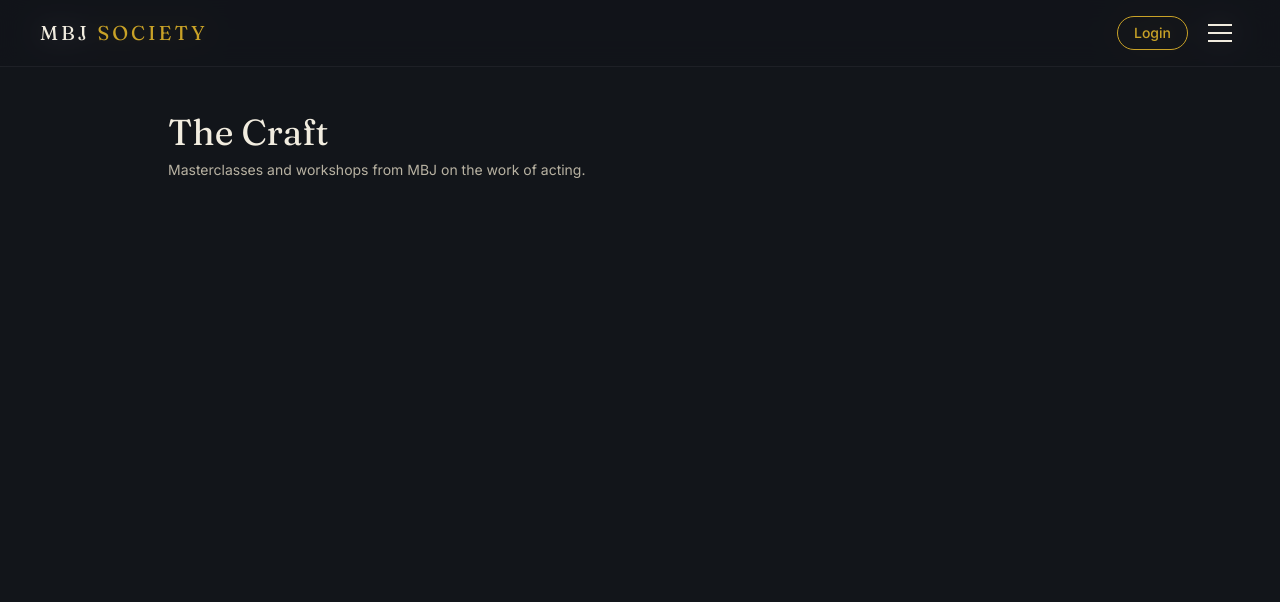
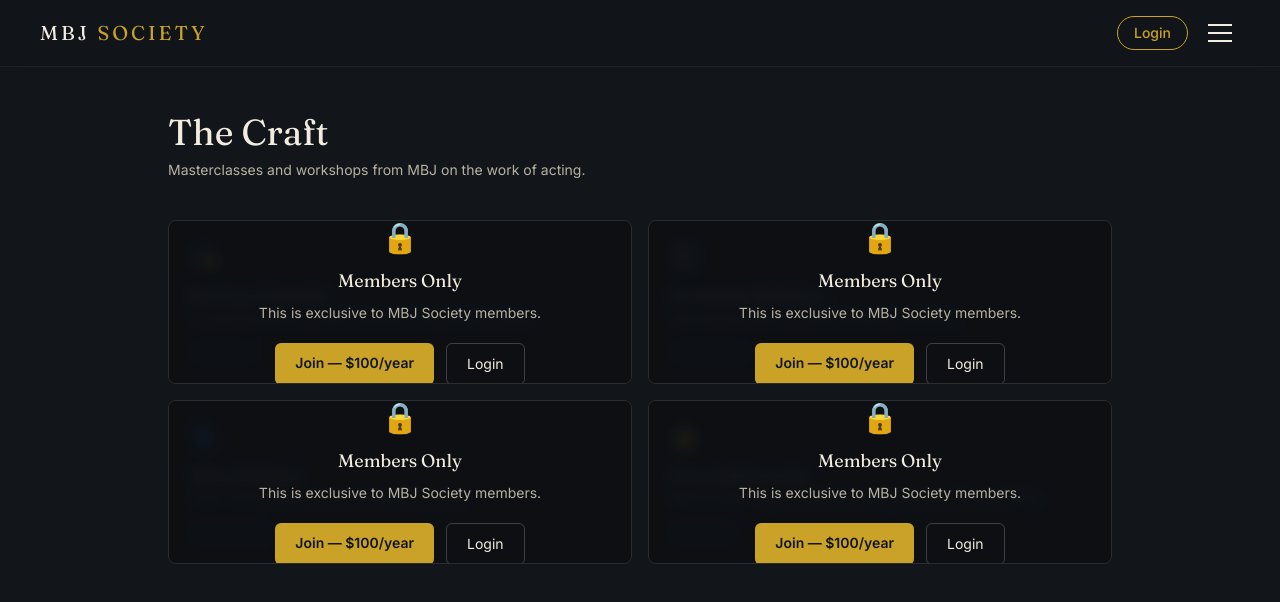
Before and after one commit to 0williamsbernard0-sketch/Michael-J, a Next.js app: page /craft in a window 1280 px wide. Shown: the top 602 px of the page. Built offline with nearby package versions, Linux system fonts and the light colour scheme.

Commit message:
Update LockGate.tsx

```diff
--- a/components/LockGate.tsx
+++ b/components/LockGate.tsx
@@ -1,110 +1,50 @@
 "use client";
 
 import Link from "next/link";
-import { usePathname } from "next/navigation";
-import { useState } from "react";
+import { ReactNode } from "react";
 import { useAuth } from "@/lib/auth-context";
 
-const NAV_ITEMS = [
-  { href: "/", label: "Dashboard" },
-  { href: "/videos", label: "Videos" },
-  { href: "/photos", label: "Photos" },
-  { href: "/livestreams", label: "Live Sessions" },
-  { href: "/community", label: "Community" },
-  { href: "/craft", label: "The Craft" },
-  { href: "/events", label: "Events" },
-  { href: "/fellowship", label: "Fellowship" },
-  { href: "/merch", label: "Merch" },
-];
+export default function LockGate({
+  children,
+  title = "Members Only",
+  description = "This is exclusive to MBJ Society members.",
+  minHeight = "min-h-[260px]",
+}: {
+  children: ReactNode;
+  title?: string;
+  description?: string;
+  minHeight?: string;
+}) {
+  const { isMember } = useAuth();
 
-export default function Nav() {
-  const [menuOpen, setMenuOpen] = useState(false);
-  const pathname = usePathname();
-  const { isMember, memberName, logout } = useAuth();
+  if (isMember) return <>{children}</>;
 
   return (
-    <>
-      <header className="fixed top-0 left-0 right-0 z-40 flex items-center justify-between px-5 sm:px-10 py-4 backdrop-blur-md bg-[#12151A]/85 border-b border-white/5">
-        <Link href="/" className="font-display tracking-[0.15em] text-lg sm:text-xl">
-          MBJ <span className="text-[#C9A227]">SOCIETY</span>
-        </Link>
-        <div className="flex items-center gap-3">
-          {isMember ? (
+    <div className={`relative rounded-lg overflow-hidden border border-white/10 ${minHeight}`}>
+      <div aria-hidden className="pointer-events-none select-none opacity-30 blur-[6px] h-full">
+        {children}
+      </div>
+      <div className="absolute inset-0 flex items-center justify-center bg-[#0C0E12]/80">
+        <div className="text-center px-6 py-8">
+          <div className="text-3xl mb-3">🔒</div>
+          <h3 className="font-display text-lg mb-2">{title}</h3>
+          <p className="text-sm text-[#B8B2A2] mb-5 max-w-xs mx-auto">{description}</p>
+          <div className="flex gap-3 justify-center flex-wrap">
             <Link
-              href="/account"
-              className="rounded-full border border-[#1F6F6B] px-4 py-1.5 text-sm font-medium text-[#1F6F6B] hover:bg-[#1F6F6B] hover:text-[#12151A] transition-colors hidden sm:inline-block"
+              href="/signup"
+              className="rounded-md bg-[#C9A227] text-[#12151A] font-semibold px-5 py-2.5 text-sm hover:brightness-110 transition"
             >
-              {memberName ?? "My Account"}
+              Join — $100/year
             </Link>
-          ) : (
             <Link
               href="/login"
-              className="rounded-full border border-[#C9A227] px-4 py-1.5 text-sm font-medium text-[#C9A227] hover:bg-[#C9A227] hover:text-[#12151A] transition-colors"
+              className="rounded-md border border-white/20 px-5 py-2.5 text-sm hover:border-[#C9A227] transition"
             >
               Login
             </Link>
-          )}
-          <button
-            aria-label="Menu"
-            onClick={() => setMenuOpen((v) => !v)}
-            className="flex flex-col gap-1.5 p-2"
-          >
-            <span className="block h-[2px] w-6 bg-[#F1ECDF]" />
-            <span className="block h-[2px] w-6 bg-[#F1ECDF]" />
-            <span className="block h-[2px] w-6 bg-[#F1ECDF]" />
-          </button>
+          </div>
         </div>
-      </header>
-
-      {menuOpen && (
-        <nav className="fixed inset-0 z-50 bg-[#0C0E12]/98 flex flex-col px-8 pt-24">
-          <button
-            className="absolute top-5 right-5 text-2xl"
-            onClick={() => setMenuOpen(false)}
-            aria-label="Close menu"
-          >
-            ✕
-          </button>
-          <ul className="flex flex-col gap-6 font-display text-2xl">
-            {NAV_ITEMS.map((item) => (
-              <li key={item.href}>
-                <Link
-                  href={item.href}
-                  onClick={() => setMenuOpen(false)}
-                  className={
-                    pathname === item.href
-                      ? "text-[#C9A227]"
-                      : "hover:text-[#C9A227] transition-colors"
-                  }
-                >
-                  {item.label}
-                </Link>
-              </li>
-            ))}
-          </ul>
-          <div className="mt-10 pt-6 border-t border-white/10">
-            {isMember ? (
-              <button
-                onClick={() => {
-                  logout();
-                  setMenuOpen(false);
-                }}
-                className="text-sm text-[#B8B2A2]"
-              >
-                Sign out
-              </button>
-            ) : (
-              <Link
-                href="/signup"
-                onClick={() => setMenuOpen(false)}
-                className="inline-block rounded-md bg-[#C9A227] text-[#12151A] font-semibold px-5 py-3 text-sm"
-              >
-                Join — $100/year
-              </Link>
-            )}
-          </div>
-        </nav>
-      )}
-    </>
+      </div>
+    </div>
   );
 }
```
